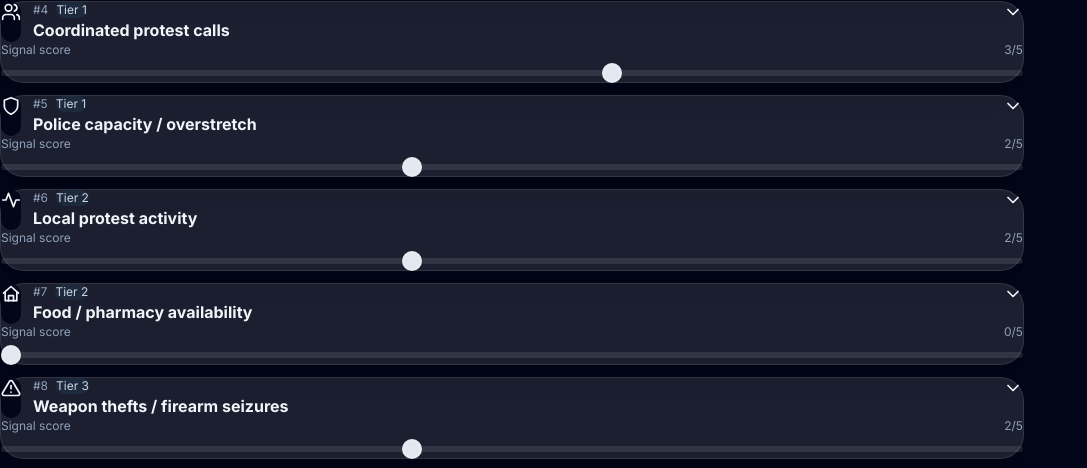
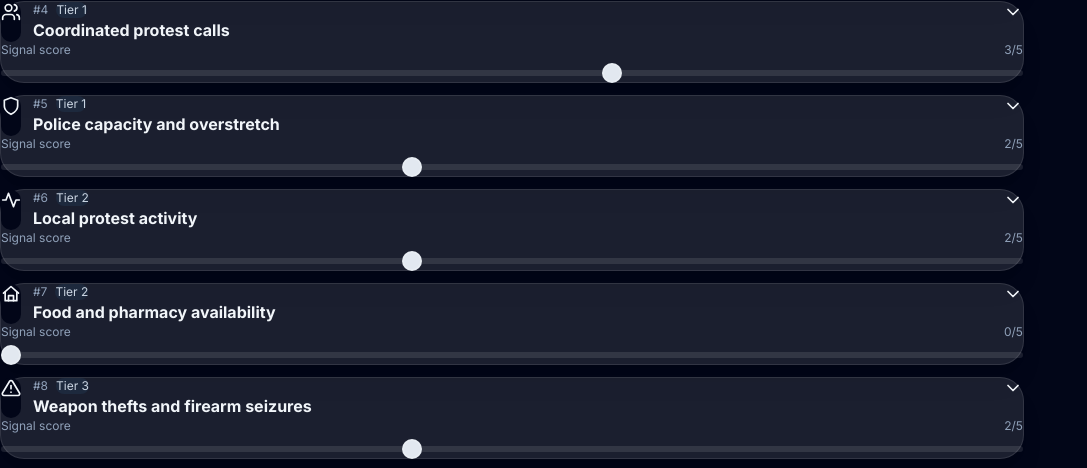
Before and after one commit to Looping69/Sani-Stability, a React (Vite) app: page / in a window 1280 px wide. Shown: the part 556-1024 px from the top of the page, without its empty margins (0-1087 px from the left). Built offline with nearby package versions, Linux system fonts and the light colour scheme.

Commit message:
feat: define evidence-backed indicator sources

```diff
--- a/src/constants/indicators.js
+++ b/src/constants/indicators.js
@@ -5,10 +5,10 @@ export const DEFAULT_INDICATORS = [
     name: "Major road closures",
     category: "Tier 1",
     weight: 10,
-    score: 0,
     icon: "Route",
-    watch: "N1, N2, N3, N12, major interchanges, logistics corridors.",
-    why: "Mobility disappears before most people realize risk has changed.",
+    watch: "National routes, logistics corridors, weather closures, blockades, and event restrictions.",
+    why: "Mobility usually degrades before most people recognise that the operating environment changed.",
+    sourceIds: ["google-news-rss", "sanews", "sanral-reference"],
   },
   {
     id: "fuel",
@@ -16,10 +16,10 @@ export const DEFAULT_INDICATORS = [
     name: "Fuel availability",
     category: "Tier 1",
     weight: 10,
-    score: 0,
     icon: "Fuel",
-    watch: "Queues, closures, rationing, tanker disruptions, station cash-only behavior.",
-    why: "Fuel controls mobility, generators, logistics, and security response.",
+    watch: "Supply reassurance, levy shocks, imports, refinery maintenance, queue behaviour, and rationing language.",
+    why: "Fuel controls transport, generators, delivery chains, and how much optional movement a household can still buy.",
+    sourceIds: ["google-news-rss", "gov-fuel"],
   },
   {
     id: "political-triggers",
@@ -27,10 +27,10 @@ export const DEFAULT_INDICATORS = [
     name: "Political trigger dates",
     category: "Tier 1",
     weight: 10,
-    score: 0,
     icon: "Siren",
-    watch: "Impeachment votes, court rulings, sentencing, arrests, appeal decisions.",
-    why: "Legal or political shocks can rapidly mobilize crowds and narratives.",
+    watch: "Court rulings, arrests, parliamentary flashpoints, and sudden executive announcements.",
+    why: "Political shocks can move crowds and narratives much faster than slow-burn social stress.",
+    sourceIds: ["google-news-rss", "parliament-press"],
   },
   {
     id: "mobilization",
@@ -38,21 +38,21 @@ export const DEFAULT_INDICATORS = [
     name: "Coordinated protest calls",
     category: "Tier 1",
     weight: 9,
-    score: 0,
     icon: "Users",
-    watch: "National shutdowns, EFF calls, taxi strikes, union escalation, campus unrest.",
-    why: "Organized unrest is more dangerous than scattered anger.",
+    watch: "Taxi strikes, shutdown calls, anti-immigration marches, unions, and organised local campaigns.",
+    why: "Structured mobilisation creates far more disruption than scattered anger.",
+    sourceIds: ["google-news-rss", "saps-newsroom"],
   },
   {
     id: "police-capacity",
     rank: 5,
-    name: "Police capacity / overstretch",
+    name: "Police capacity and overstretch",
     category: "Tier 1",
     weight: 9,
-    score: 0,
     icon: "Shield",
-    watch: "Delayed responses, SAPS stations attacked, POP redeployment, visible withdrawal.",
-    why: "If police containment fails, opportunistic crime rises fast.",
+    watch: "Official operation updates, parliamentary concern, delayed response language, and visible multi-point pressure.",
+    why: "If response capacity thins out, opportunistic crime expands into the gap very quickly.",
+    sourceIds: ["google-news-rss", "saps-newsroom", "parliament-press"],
   },
   {
     id: "local-protests",
@@ -60,32 +60,32 @@ export const DEFAULT_INDICATORS = [
     name: "Local protest activity",
     category: "Tier 2",
     weight: 8,
-    score: 0,
     icon: "Activity",
-    watch: "Nearby marches, burning tyres, service-delivery protests, road blockages.",
-    why: "Local events affect immediate family movement decisions.",
+    watch: "Town-level road blocks, municipal anger, burning tyres, service-delivery action, and commuter disruption.",
+    why: "Local disruptions are often what directly changes a family movement decision.",
+    sourceIds: ["google-news-rss", "parliament-press"],
   },
   {
     id: "food-pharmacy",
     rank: 7,
-    name: "Food / pharmacy availability",
+    name: "Food and pharmacy availability",
     category: "Tier 2",
     weight: 8,
-    score: 0,
     icon: "Home",
-    watch: "Closures, panic buying, empty shelves, medicine shortages, distribution issues.",
-    why: "Retail failure is a practical household pressure signal.",
+    watch: "Shortages, panic buying, pharmacy stock concerns, and sharp supply-chain stress.",
+    why: "Retail fragility is household pressure, not abstract macro commentary.",
+    sourceIds: ["google-news-rss", "pmbejd-data"],
   },
   {
     id: "firearms",
     rank: 8,
-    name: "Weapon thefts / firearm seizures",
+    name: "Weapon thefts and firearm seizures",
     category: "Tier 3",
     weight: 7,
-    score: 0,
     icon: "AlertTriangle",
-    watch: "SAPS/SANDF thefts, automatic rifles, ammunition seizures, repeated patterns.",
-    why: "Violence capacity matters more when paired with political or social triggers.",
+    watch: "Rifles, ammunition seizures, stolen police weapons, and organised cache discoveries.",
+    why: "Escalation risk rises when violent capability shows up alongside social or political friction.",
+    sourceIds: ["google-news-rss", "saps-newsroom"],
   },
   {
     id: "misinfo",
@@ -93,10 +93,10 @@ export const DEFAULT_INDICATORS = [
     name: "Viral misinformation spikes",
     category: "Tier 4",
     weight: 6,
-    score: 0,
     icon: "Radio",
-    watch: "Old riot clips, fake locations, WhatsApp voice notes, racial panic claims.",
-    why: "Fear can move people faster than facts. Tedious, but true.",
+    watch: "Fake video warnings, recycled clips, WhatsApp panic chains, and false closure claims.",
+    why: "Fear travels faster than verification, which is irritating but operationally relevant.",
+    sourceIds: ["google-news-rss", "gov-cabinet"],
   },
   {
     id: "family-readiness",
@@ -104,9 +104,9 @@ export const DEFAULT_INDICATORS = [
     name: "Family readiness score",
     category: "Personal",
     weight: 10,
-    score: 0,
     icon: "CheckCircle2",
-    watch: "Water, food, fuel, cash, medicine, documents, routes, comms, fallback plan.",
-    why: "Preparedness turns bad information into better decisions.",
+    watch: "Water, food, fuel, cash, medicine, documents, routes, comms, and fallback plans.",
+    why: "Preparedness is still the one variable you fully control.",
+    sourceIds: [],
   },
 ];
```
